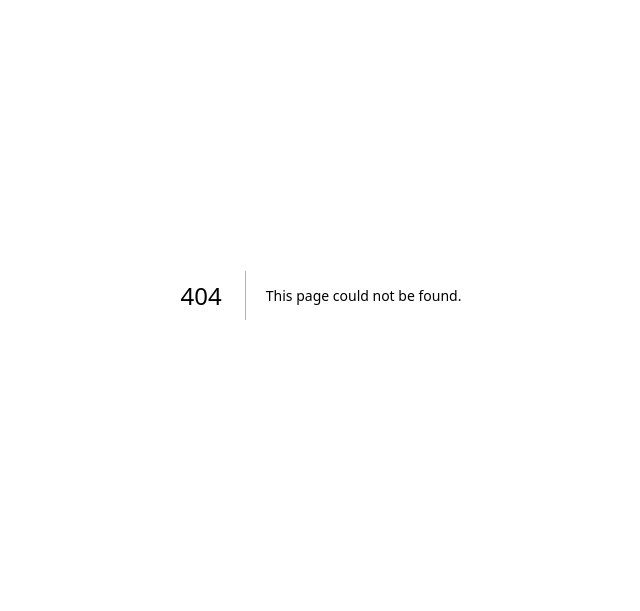
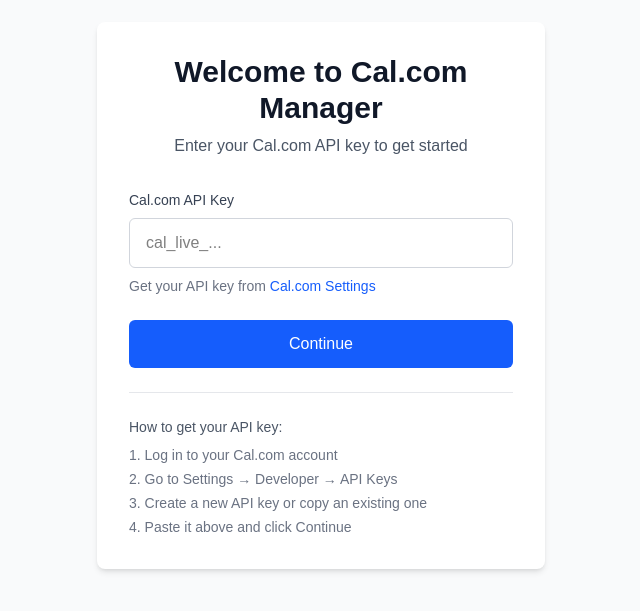
Before and after one commit to Cristofers/calcom-try, a Next.js app: page /setup in a window 1280 px wide. Before the commit this address had no page. Shown: the part 105-716 px from the top of the page, without its empty margins (319-959 px from the left). Built offline with nearby package versions, Linux system fonts and the light colour scheme.

Commit message:
Implement API key management with cookies; refactor event type creation and booking retrieval functions to use async getApiKey

```diff
--- a/app/actions/createEventType.ts
+++ b/app/actions/createEventType.ts
@@ -1,15 +1,11 @@
 "use server";
 
 import type { CreateEventTypeInput } from "@/lib/types";
+import { getApiKey } from "@/lib/auth";
 
 export async function createEventType(input: CreateEventTypeInput) {
-  const apiKey = process.env.CAL_API_KEY;
-  if (!apiKey) {
-    return {
-      success: false,
-      error: "CAL_API_KEY environment variable is not set",
-    };
-  }
+  try {
+    const apiKey = await await getApiKey();
 
     const { lengthInMinutes, slug, title } = input;
     if (!title || !lengthInMinutes || !slug) {
@@ -32,7 +28,6 @@
       slug,
     };
 
-  try {
     const response = await fetch(`${process.env.CALCOM_URL}/event-types`, {
       method: "POST",
       headers: {
--- a/app/actions/getAllBookings.ts
+++ b/app/actions/getAllBookings.ts
@@ -10,7 +10,7 @@
 export async function getAllBookings({
   eventTypeID,
 }: GetAllBookingsProps): Promise<Booking[]> {
-  const apiKey = getApiKey();
+  const apiKey = await getApiKey();
   const options = {
     method: "GET",
     headers: {
--- a/app/actions/getAvailableSlots.ts
+++ b/app/actions/getAvailableSlots.ts
@@ -8,7 +8,7 @@
   startDate: Date,
   endDate: Date,
 ): Promise<AvailableSlot[]> {
-  const apiKey = getApiKey();
+  const apiKey = await getApiKey();
 
   const startStr = startDate.toISOString().split("T")[0];
   const endStr = endDate.toISOString().split("T")[0];
--- a/app/actions/getEventType.ts
+++ b/app/actions/getEventType.ts
@@ -7,7 +7,7 @@
   description: string;
   length: number;
 }> {
-  const apiKey = getApiKey();
+  const apiKey = await getApiKey();
 
   const response = await fetch(`${process.env.CALCOM_URL!}/event-types/${id}`, {
     headers: {
--- a/app/actions/getEventTypeLink.ts
+++ b/app/actions/getEventTypeLink.ts
@@ -5,7 +5,7 @@
   slug: string;
   link: string;
 }> {
-  const apiKey = getApiKey();
+  const apiKey = await getApiKey();
 
   //   Coach User
   const userResponse = await fetch(`${process.env.CALCOM_URL!}/me`, {
--- a/app/actions/getEventTypes.ts
+++ b/app/actions/getEventTypes.ts
@@ -2,7 +2,7 @@
 import { EventType } from "@/lib/types";
 
 export async function getEventTypes(): Promise<EventType[]> {
-  const apiKey = getApiKey();
+  const apiKey = await getApiKey();
 
   const response = await fetch(`${process.env.CALCOM_URL!}/event-types`, {
     headers: {
@@ -11,6 +11,7 @@
     },
   });
 
+  console.log("response->", response, `Bearer ${apiKey}`);
   if (!response.ok) {
     throw new Error(`Failed to fetch event types: ${response.statusText}`);
   }
--- a/app/bookings/page.tsx
+++ b/app/bookings/page.tsx
@@ -83,15 +83,12 @@
                 </thead>
                 <tbody className="bg-white divide-y divide-gray-200">
                   {bookings.map((booking) => {
-                    const startDate = new Date(booking.startTime);
-                    const endDate = new Date(booking.endTime);
-                    const duration = Math.round(
-                      (endDate.getTime() - startDate.getTime()) / (1000 * 60),
-                    );
+                    const startDate = new Date(booking.start);
+                    const endDate = new Date(booking.end);
                     const statusColor =
-                      booking.status === "ACCEPTED"
+                      booking.status === "accepted"
                         ? "bg-green-100 text-green-800"
-                        : booking.status === "PENDING"
+                        : booking.status === "pending"
                           ? "bg-yellow-100 text-yellow-800"
                           : "bg-red-100 text-red-800";
 
@@ -138,7 +135,7 @@
                           </div>
                         </td>
                         <td className="px-6 py-4 whitespace-nowrap text-sm text-gray-500">
-                          {duration} min
+                          {booking.duration} min
                         </td>
                         <td className="px-6 py-4 whitespace-nowrap">
                           <span
@@ -148,10 +145,9 @@
                           </span>
                         </td>
                         <td className="px-6 py-4 whitespace-nowrap text-sm">
-                          {booking.location &&
-                            booking.location.includes("integrations:daily") && (
+                          {booking.meetingUrl && (
                             <a
-                                href={`https://app.cal.com/video/${booking.uid}`}
+                              href={booking.meetingUrl}
                               target="_blank"
                               rel="noopener noreferrer"
                               className="text-blue-600 hover:text-blue-800 font-medium"
--- /dev/null
+++ b/app/setup/page.tsx
@@ -0,0 +1,107 @@
+"use client";
+
+import { useState, useTransition } from "react";
+import { useRouter } from "next/navigation";
+import { setApiKey } from "@/lib/auth";
+
+export default function SetupPage() {
+  const [apiKey, setApiKeyValue] = useState("");
+  const [error, setError] = useState("");
+  const [isPending, startTransition] = useTransition();
+  const router = useRouter();
+
+  const handleSubmit = async (e: React.FormEvent<HTMLFormElement>) => {
+    e.preventDefault();
+    setError("");
+
+    if (!apiKey.trim()) {
+      setError("Please enter your Cal.com API key");
+      return;
+    }
+
+    startTransition(async () => {
+      try {
+        await setApiKey(apiKey.trim());
+        router.push("/event-types");
+        router.refresh();
+      } catch (err) {
+        setError(err instanceof Error ? err.message : "Failed to save API key");
+      }
+    });
+  };
+
+  return (
+    <div className="min-h-screen bg-gray-50 flex items-center justify-center px-4 sm:px-6 lg:px-8">
+      <div className="max-w-md w-full">
+        <div className="bg-white rounded-lg shadow-md p-8">
+          <div className="text-center mb-8">
+            <h1 className="text-3xl font-bold text-gray-900 mb-2">
+              Welcome to Cal.com Manager
+            </h1>
+            <p className="text-gray-600">
+              Enter your Cal.com API key to get started
+            </p>
+          </div>
+
+          {error && (
+            <div className="mb-6 p-4 bg-red-50 border border-red-200 rounded-md">
+              <p className="text-sm text-red-700">{error}</p>
+            </div>
+          )}
+
+          <form onSubmit={handleSubmit} className="space-y-6">
+            <div>
+              <label
+                htmlFor="apiKey"
+                className="block text-sm font-medium text-gray-700 mb-2"
+              >
+                Cal.com API Key
+              </label>
+              <input
+                type="password"
+                id="apiKey"
+                value={apiKey}
+                onChange={(e) => setApiKeyValue(e.target.value)}
+                disabled={isPending}
+                className="text-black w-full px-4 py-3 border border-gray-300 rounded-md focus:ring-2 focus:ring-blue-500 focus:border-blue-500 disabled:bg-gray-100 disabled:cursor-not-allowed"
+                placeholder="cal_live_..."
+                required
+              />
+              <p className="mt-2 text-sm text-gray-500">
+                Get your API key from{" "}
+                <a
+                  href="https://app.cal.com/settings/developer/api-keys"
+                  target="_blank"
+                  rel="noopener noreferrer"
+                  className="text-blue-600 hover:text-blue-700 font-medium"
+                >
+                  Cal.com Settings
+                </a>
+              </p>
+            </div>
+
+            <button
+              type="submit"
+              disabled={isPending}
+              className="w-full bg-blue-600 text-white py-3 px-4 rounded-md font-medium hover:bg-blue-700 focus:outline-none focus:ring-2 focus:ring-blue-500 focus:ring-offset-2 disabled:bg-gray-400 disabled:cursor-not-allowed transition-colors"
+            >
+              {isPending ? "Saving..." : "Continue"}
+            </button>
+          </form>
+
+          <div className="mt-6 pt-6 border-t border-gray-200">
+            <div className="text-sm text-gray-600">
+              <p className="font-medium mb-2">How to get your API key:</p>
+              <ol className="list-decimal list-inside space-y-1 text-gray-500">
+                <li>Log in to your Cal.com account</li>
+                <li>Go to Settings → Developer → API Keys</li>
+                <li>Create a new API key or copy an existing one</li>
+                <li>Paste it above and click Continue</li>
+              </ol>
+            </div>
+          </div>
+        </div>
+      </div>
+    </div>
+  );
+}
--- /dev/null
+++ b/lib/auth.ts
@@ -0,0 +1,40 @@
+"use server";
+
+import { cookies } from "next/headers";
+
+const COOKIE_NAME = "cal_api_key";
+const COOKIE_MAX_AGE = 30 * 24 * 60 * 60; // 30 days in seconds
+
+export async function setApiKey(apiKey: string): Promise<void> {
+  const cookieStore = await cookies();
+
+  cookieStore.set(COOKIE_NAME, apiKey, {
+    httpOnly: true,
+    secure: process.env.NODE_ENV === "production",
+    sameSite: "lax",
+    maxAge: COOKIE_MAX_AGE,
+    path: "/",
+  });
+}
+
+export async function getApiKey(): Promise<string> {
+  const cookieStore = await cookies();
+  const apiKey = cookieStore.get(COOKIE_NAME)?.value;
+
+  if (!apiKey) {
+    throw new Error("API key not found. Please set up your Cal.com API key.");
+  }
+
+  console.log("apiKey", apiKey);
+  return apiKey;
+}
+
+export async function hasApiKey(): Promise<boolean> {
+  const cookieStore = await cookies();
+  return !!cookieStore.get(COOKIE_NAME)?.value;
+}
+
+export async function clearApiKey(): Promise<void> {
+  const cookieStore = await cookies();
+  cookieStore.delete(COOKIE_NAME);
+}
--- a/lib/server/getApiKey.ts
+++ b/lib/server/getApiKey.ts
@@ -1,7 +1 @@
-export function getApiKey() {
-  const apiKey = process.env.CAL_API_KEY;
-  if (!apiKey) {
-    throw new Error("CAL_API_KEY environment variable is not set");
-  }
-  return apiKey;
-}
+export { getApiKey } from "@/lib/auth";
--- /dev/null
+++ b/proxy.ts
@@ -0,0 +1,34 @@
+import { NextResponse } from "next/server";
+import type { NextRequest } from "next/server";
+
+export function proxy(request: NextRequest) {
+  const apiKey = request.cookies.get("cal_api_key")?.value;
+  const isSetupPage = request.nextUrl.pathname === "/setup";
+
+  // If no API key and not on setup page, redirect to setup
+  if (!apiKey && !isSetupPage) {
+    return NextResponse.redirect(new URL("/setup", request.url));
+  }
+
+  // If API key exists and on setup page, redirect to event-types
+  if (apiKey && isSetupPage) {
+    return NextResponse.redirect(new URL("/event-types", request.url));
+  }
+
+  return NextResponse.next();
+}
+
+export const config = {
+  matcher: [
+    /*
+     * Match all request paths except for the ones starting with:
+     * - api (API routes)
+     * - _next/static (static files)
+     * - _next/image (image optimization files)
+     * - favicon.ico (favicon file)
+     * - public folder files
+     */
+    "/((?!api|_next/static|_next/image|favicon.ico|.*\\..*|setup).*)",
+    "/setup",
+  ],
+};
```
Lines whose indentation alone changed are shown as unchanged.
